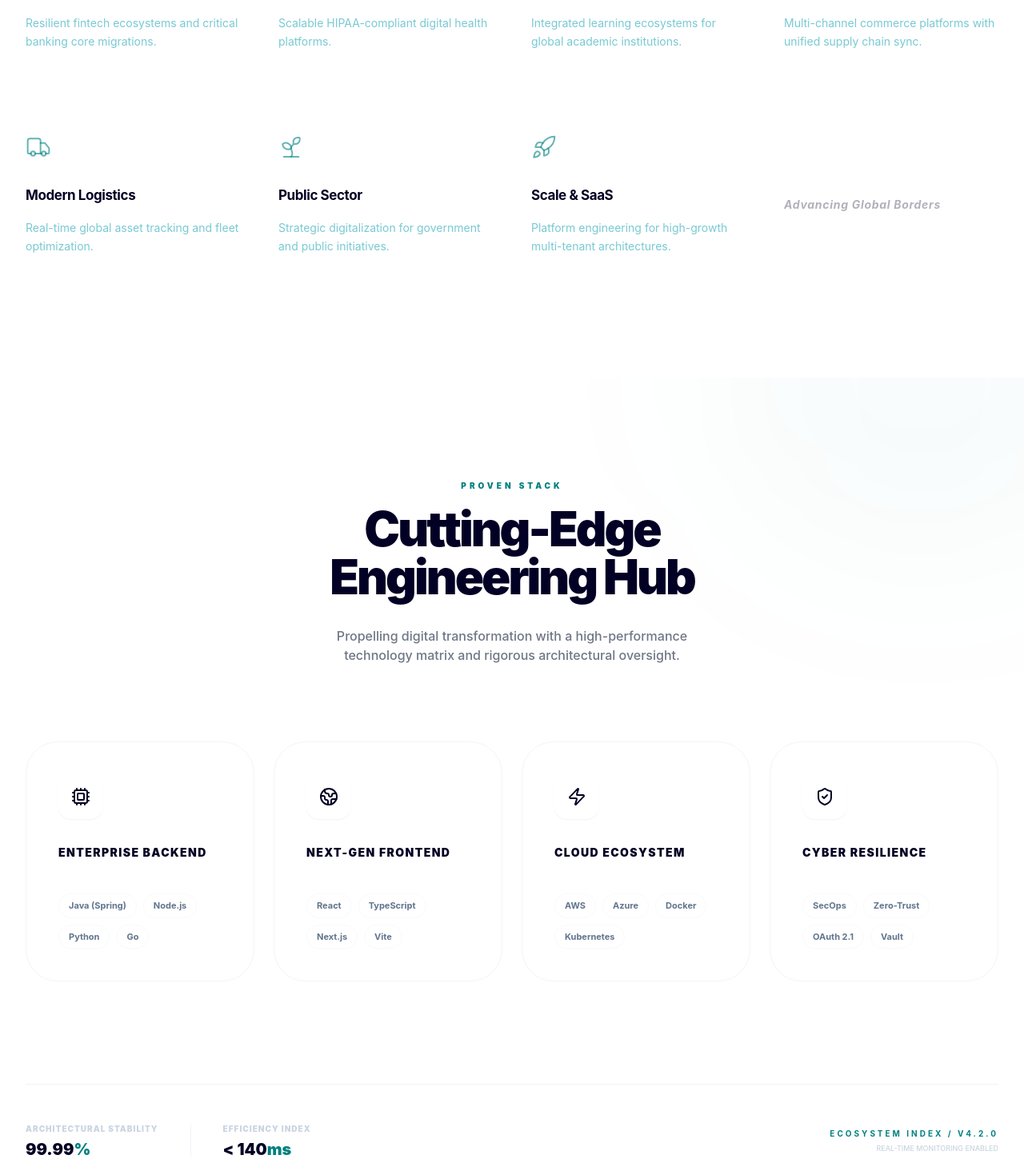
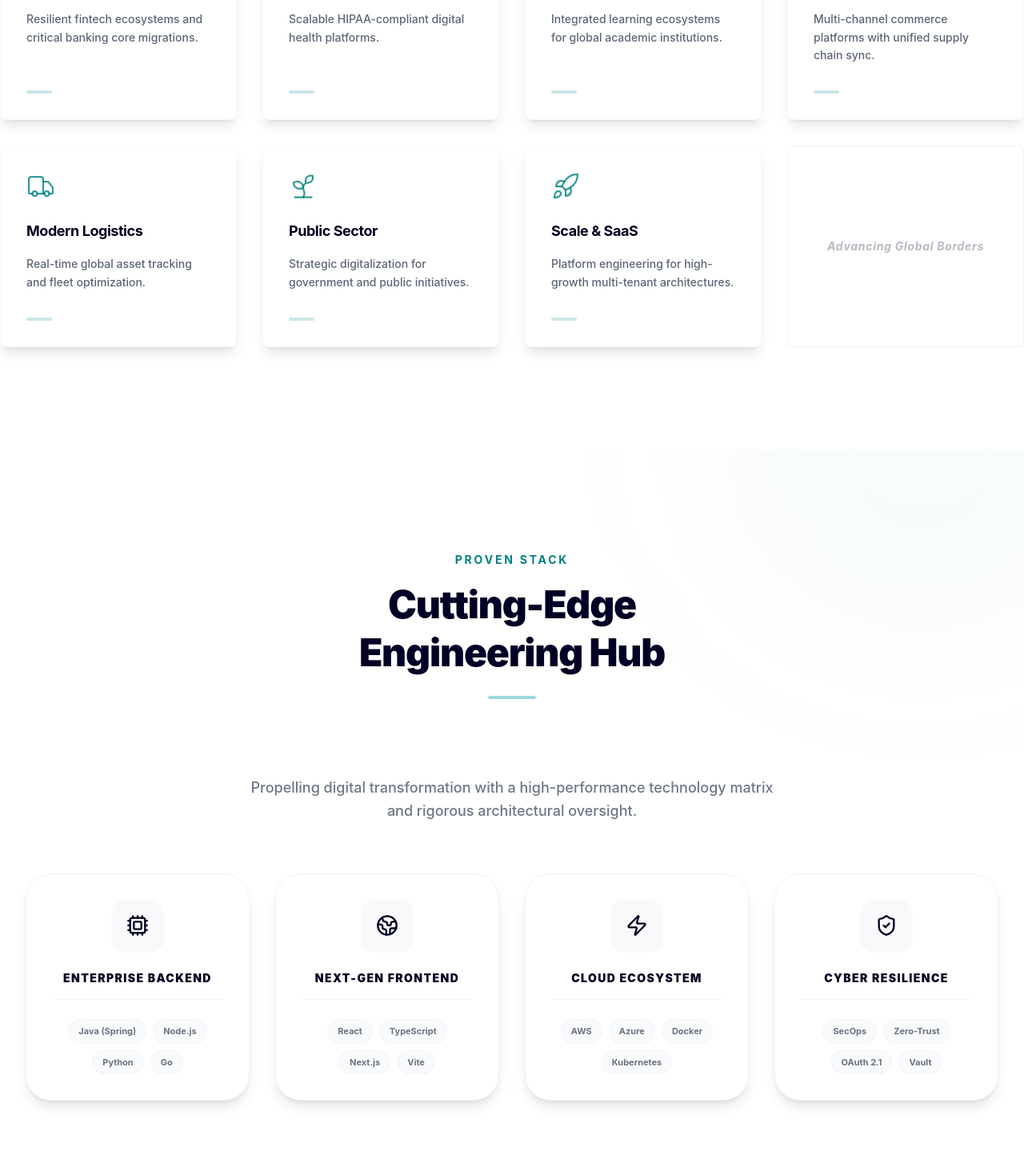
Before and after one commit to ayush-verma-004/ofttech, a React (Vite) app in the folder portfolio/: page / in a window 1280 px wide. Shown: the part 3551-5010 px from the top of the page at 80% size. Built offline with nearby package versions, Linux system fonts and the light colour scheme; no server answers.

Commit message:
feat: enhance visibility with box shadows for key sections and modernize industries/technologies

```diff
--- a/portfolio/src/components/Industries.jsx
+++ b/portfolio/src/components/Industries.jsx
@@ -1,6 +1,7 @@
 import React from 'react';
-import { motion } from 'framer-motion';
-import { Section, Container } from './layout/Layout';
+import { Section } from './layout/Layout';
+import SectionHeader from './ui/SectionHeader';
+import Card from './ui/Card';
 import {
     HeartPulse,
     CircleDollarSign,
@@ -24,39 +25,37 @@ const Industries = () => {
 
     return (
         <Section id="industries" className="bg-white">
-            <Container>
-                <div className="max-w-2xl mb-24">
-                    <span className="text-secondary font-bold uppercase tracking-[0.25em] text-[11px] mb-6 block">Industry Domain</span>
-                    <h2 className="heading-lg text-primary">Specialized Industry Solutions</h2>
+            <SectionHeader
+                title="Specialized Industry Solutions"
+                subtitle="Industry Domain"
+                align="left"
+            />
+
+            <div className="grid sm:grid-cols-2 lg:grid-cols-4 gap-6 lg:gap-8">
+                {industries.map((ind, i) => (
+                    <Card
+                        key={i}
+                        delay={i * 0.05}
+                        className="group flex flex-col items-start gap-4 hover:shadow-xl hover:border-accent/40 shadow-lg border-gray-100"
+                    >
+                        <div className="text-secondary/80 mb-2 group-hover:text-secondary group-hover:scale-110 transition-all duration-500 origin-left">
+                            {React.cloneElement(ind.icon, { size: 36, strokeWidth: 1.5 })}
                         </div>
-
-                <div className="grid sm:grid-cols-2 lg:grid-cols-4 gap-x-12 gap-y-20">
-                    {industries.map((ind, i) => (
-                        <motion.div
-                            key={i}
-                            initial={{ opacity: 0, y: 10 }}
-                            whileInView={{ opacity: 1, y: 0 }}
-                            viewport={{ once: true }}
-                            transition={{ duration: 0.6, delay: i * 0.05 }}
-                            className="group cursor-default"
-                        >
-                            <div className="text-secondary/60 mb-8 group-hover:text-secondary group-hover:scale-110 transition-all duration-500 origin-left">
-                                {React.cloneElement(ind.icon, { size: 32, strokeWidth: 1.5 })}
-                            </div>
-                            <h3 className="text-[17px] font-bold mb-4 text-primary tracking-tight transition-colors duration-300">
+                        <h3 className="text-lg font-bold text-primary tracking-tight transition-colors duration-300">
                             {ind.name}
                         </h3>
-                            <p className="text-sm text-accent leading-relaxed opacity-80 font-normal">
+                        <p className="text-sm text-text-muted leading-relaxed opacity-90 font-medium">
                             {ind.desc}
                         </p>
-                            <div className="mt-6 w-0 h-px bg-secondary/30 group-hover:w-full transition-all duration-700"></div>
-                        </motion.div>
+                        <div className="mt-auto pt-4 w-full">
+                            <div className="w-8 h-1 bg-secondary/20 group-hover:w-full group-hover:bg-secondary transition-all duration-700 rounded-full"></div>
+                        </div>
+                    </Card>
                 ))}
-                    <div className="flex flex-col justify-center">
-                        <h3 className="text-sm font-bold text-accent-dark opacity-30 italic tracking-wider">Advancing Global Borders</h3>
+                <div className="flex flex-col justify-center items-center p-8 border border-dashed border-gray-200 rounded-lg">
+                    <h3 className="text-sm font-bold text-text-muted opacity-40 italic tracking-wider text-center">Advancing Global Borders</h3>
                 </div>
             </div>
-            </Container>
         </Section>
     );
 };
--- a/portfolio/src/components/Services.jsx
+++ b/portfolio/src/components/Services.jsx
@@ -63,7 +63,7 @@ const Services = () => {
                     <Card
                         key={i}
                         delay={i * 0.1}
-                        className="h-full flex flex-col items-center text-center p-8 md:p-10 border-t-4 border-t-transparent hover:border-t-secondary transition-all"
+                        className="h-full flex flex-col items-center text-center p-8 md:p-10 border-t-4 border-t-transparent hover:border-t-secondary transition-all shadow-lg hover:shadow-2xl"
                     >
                         <div className="relative w-20 h-20 mb-8 flex items-center justify-center">
                             <div className="absolute inset-0 bg-secondary/5 rounded-2xl rotate-12 group-hover:rotate-[30deg] group-hover:bg-secondary/10 transition-all duration-500"></div>
--- a/portfolio/src/components/Technologies.jsx
+++ b/portfolio/src/components/Technologies.jsx
@@ -1,29 +1,30 @@
 import React from 'react';
 import { motion } from 'framer-motion';
-import { Section, Container } from './layout/Layout';
 import { Cpu, Globe2, ShieldCheck, Zap } from 'lucide-react';
+import Section from './ui/Section';
+import SectionHeader from './ui/SectionHeader';
 
 const Technologies = () => {
     const techCategories = [
         {
             name: "Enterprise Backend",
             tools: ["Java (Spring)", "Node.js", "Python", "Go"],
-            icon: <Cpu size={24} />
+            icon: <Cpu size={28} />
         },
         {
             name: "Next-Gen Frontend",
             tools: ["React", "TypeScript", "Next.js", "Vite"],
-            icon: <Globe2 size={24} />
+            icon: <Globe2 size={28} />
         },
         {
             name: "Cloud Ecosystem",
             tools: ["AWS", "Azure", "Docker", "Kubernetes"],
-            icon: <Zap size={24} />
+            icon: <Zap size={28} />
         },
         {
             name: "Cyber Resilience",
             tools: ["SecOps", "Zero-Trust", "OAuth 2.1", "Vault"],
-            icon: <ShieldCheck size={24} />
+            icon: <ShieldCheck size={28} />
         }
     ];
 
@@ -49,13 +50,14 @@ const Technologies = () => {
             {/* Subtle tech geometric background accent */}
             <div className="absolute top-0 right-[-10%] w-[40%] h-[40%] bg-secondary/[0.03] blur-[120px] rounded-full -translate-y-1/2"></div>
 
-            <Container className="relative z-10">
-                <div className="text-center max-w-3xl mx-auto mb-24">
-                    <span className="text-secondary font-black uppercase tracking-[0.4em] text-[10px] mb-4 block">Proven Stack</span>
-                    <h2 className="text-4xl md:text-6xl font-black text-primary tracking-tighter mb-8 leading-none">
-                        Cutting-Edge <br /> Engineering Hub
-                    </h2>
-                    <p className="text-text-muted text-base max-w-lg mx-auto font-medium opacity-80">
+            <div className="text-center mx-auto mb-16">
+                <SectionHeader
+                    title={<>Cutting-Edge <br /> Engineering Hub</>}
+                    subtitle="Proven Stack"
+                    align="center"
+                    className="mb-8"
+                />
+                <p className="text-text-muted text-lg max-w-2xl mx-auto font-medium opacity-80 leading-relaxed">
                     Propelling digital transformation with a high-performance technology matrix and rigorous architectural oversight.
                 </p>
             </div>
@@ -65,28 +67,28 @@ const Technologies = () => {
                 initial="hidden"
                 whileInView="visible"
                 viewport={{ once: true, margin: "-50px" }}
-                    className="grid md:grid-cols-2 lg:grid-cols-4 gap-6"
+                className="grid md:grid-cols-2 lg:grid-cols-4 gap-8"
             >
                 {techCategories.map((cat, i) => (
                     <motion.div
                         key={i}
                         variants={itemVariants}
                         whileHover={{ y: -8 }}
-                            className="bg-bg-base border border-slate-100 p-10 rounded-[2.5rem] hover:bg-white hover:shadow-[0_40px_100px_rgba(15,23,27,0.08)] hover:border-secondary/20 transition-all duration-500 group"
+                        className="bg-white border border-gray-100 p-8 rounded-[2rem] shadow-lg hover:shadow-2xl hover:border-secondary/20 transition-all duration-500 group flex flex-col items-center text-center h-full"
                     >
-                            <div className="w-14 h-14 bg-white rounded-2xl mb-8 flex items-center justify-center text-primary group-hover:bg-secondary group-hover:text-white shadow-sm transition-all duration-500">
+                        <div className="w-16 h-16 bg-bg-light rounded-2xl mb-6 flex items-center justify-center text-primary group-hover:bg-secondary group-hover:text-white shadow-sm transition-all duration-500">
                             {cat.icon}
                         </div>
 
-                            <h3 className="text-sm font-black uppercase tracking-widest mb-6 text-primary border-b border-white pb-4">
+                        <h3 className="text-sm font-black uppercase tracking-widest mb-6 text-primary border-b border-gray-100 pb-4 w-full">
                             {cat.name}
                         </h3>
 
-                            <div className="flex flex-wrap gap-2">
+                        <div className="flex flex-wrap gap-2 justify-center">
                             {cat.tools.map((tool, j) => (
                                 <span
                                     key={j}
-                                        className="text-[11px] font-bold text-slate-500 bg-white border border-slate-50 px-3 py-1.5 rounded-full group-hover:text-secondary transition-colors"
+                                    className="text-[11px] font-bold text-gray-500 bg-gray-50 border border-gray-100 px-3 py-1.5 rounded-full group-hover:text-secondary group-hover:bg-secondary/5 transition-colors"
                                 >
                                     {tool}
                                 </span>
@@ -97,25 +99,24 @@ const Technologies = () => {
             </motion.div>
 
             {/* Performance HUD-style Footer (Light Showable Edition) */}
-                <div className="mt-32 pt-12 border-t border-slate-100 flex flex-col md:flex-row justify-between items-center gap-8">
+            <div className="mt-24 pt-10 border-t border-gray-100 flex flex-col md:flex-row justify-between items-center gap-8 opacity-80">
                 <div className="flex items-center gap-10">
                     <div className="flex flex-col">
-                            <span className="text-[10px] font-black uppercase tracking-widest text-slate-300">Architectural Stability</span>
+                        <span className="text-[10px] font-black uppercase tracking-widest text-gray-400">Architectural Stability</span>
                         <span className="text-xl font-black text-primary leading-none mt-2">99.99<span className="text-secondary">%</span></span>
                     </div>
-                        <div className="w-px h-10 bg-slate-100"></div>
+                    <div className="w-px h-10 bg-gray-200"></div>
                     <div className="flex flex-col">
-                            <span className="text-[10px] font-black uppercase tracking-widest text-slate-300">Efficiency Index</span>
+                        <span className="text-[10px] font-black uppercase tracking-widest text-gray-400">Efficiency Index</span>
                         <span className="text-xl font-black text-primary leading-none mt-2">&lt; 140<span className="text-secondary">ms</span></span>
                     </div>
                 </div>
 
                 <div className="text-center md:text-right">
                     <p className="text-[10px] font-bold uppercase tracking-[0.3em] text-secondary mb-1">Ecosystem Index / v4.2.0</p>
-                        <p className="text-[9px] text-slate-300 font-medium">REAL-TIME MONITORING ENABLED</p>
+                    <p className="text-[9px] text-gray-400 font-medium">REAL-TIME MONITORING ENABLED</p>
                 </div>
             </div>
-            </Container>
         </Section>
     );
 };
```
Also changed, not shown: portfolio/src/components/Engagement.jsx (+36 -31 lines). Lines whose indentation alone changed are shown as unchanged.
